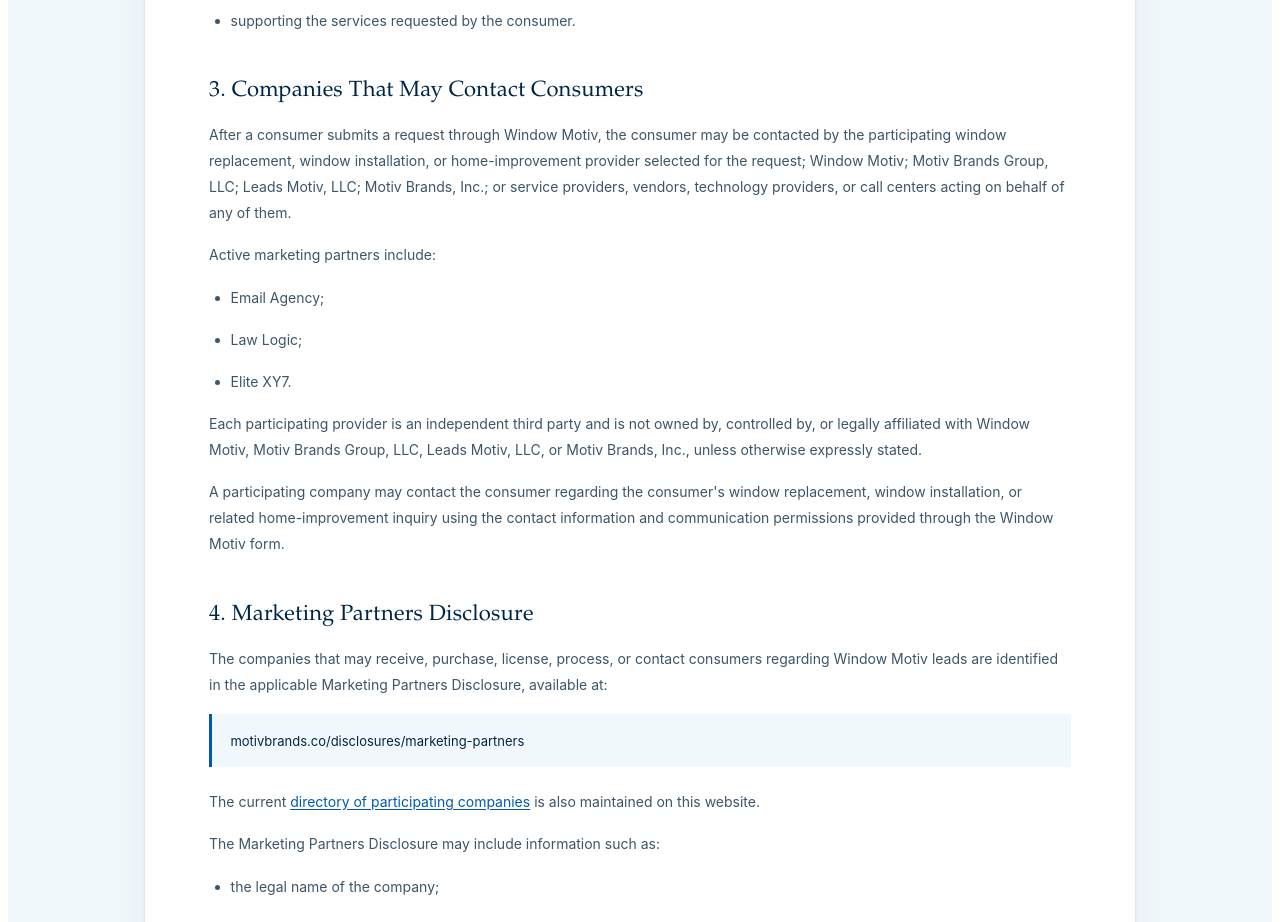
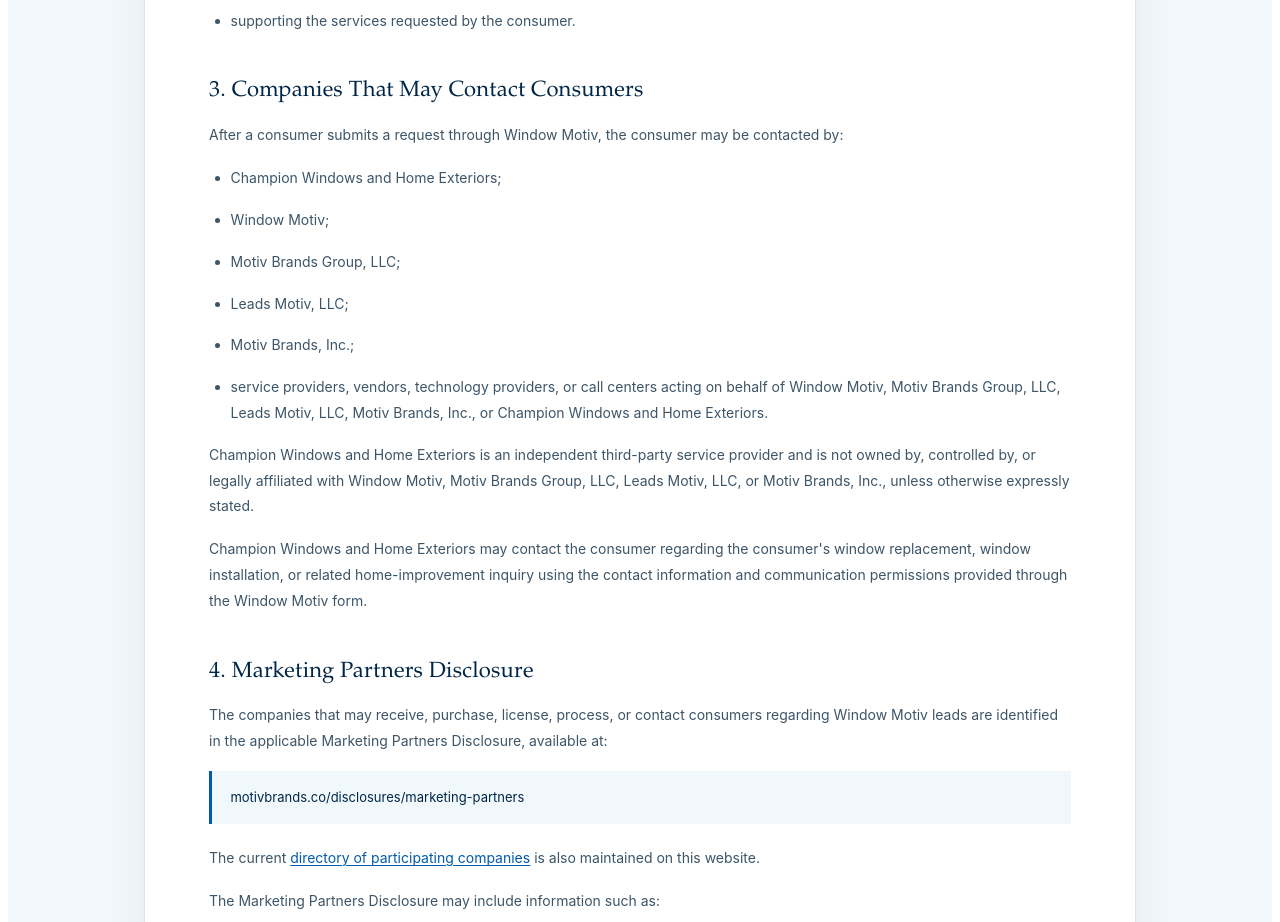
Before and after one commit to Kevin95-ux/motive, a website: page disclosures/marketing-partners.html in a window 1280 px wide. Shown: the part 1920-2842 px from the top of the page. Drawn offline with Linux system fonts and the light colour scheme.

Commit message:
reverted marketing #3

```diff
--- a/disclosures/marketing-partners.html
+++ b/disclosures/marketing-partners.html
@@ -2704,19 +2704,27 @@
         <li>supporting the services requested by the consumer.</li>
       </ul>
       <h2>3. Companies That May Contact Consumers</h2>
-      <p>After a consumer submits a request through Window Motiv, the consumer may be contacted by the participating window replacement, window installation, or home-improvement provider selected for the request; Window Motiv; Motiv Brands Group, LLC; Leads Motiv, LLC; Motiv Brands, Inc.; or service providers, vendors, technology providers, or call centers acting on behalf of any of them.</p>
-      <p>Active marketing partners include:</p>
-      <ul>
-        <li>Email Agency;</li>
-      </ul>
-      <ul>
-        <li>Law Logic;</li>
-      </ul>
-      <ul>
-        <li>Elite XY7.</li>
-      </ul>
-      <p>Each participating provider is an independent third party and is not owned by, controlled by, or legally affiliated with Window Motiv, Motiv Brands Group, LLC, Leads Motiv, LLC, or Motiv Brands, Inc., unless otherwise expressly stated.</p>
-      <p>A participating company may contact the consumer regarding the consumer's window replacement, window installation, or related home-improvement inquiry using the contact information and communication permissions provided through the Window Motiv form.</p>
+      <p>After a consumer submits a request through Window Motiv, the consumer may be contacted by:</p>
+      <ul>
+        <li>Champion Windows and Home Exteriors;</li>
+      </ul>
+      <ul>
+        <li>Window Motiv;</li>
+      </ul>
+      <ul>
+        <li>Motiv Brands Group, LLC;</li>
+      </ul>
+      <ul>
+        <li>Leads Motiv, LLC;</li>
+      </ul>
+      <ul>
+        <li>Motiv Brands, Inc.;</li>
+      </ul>
+      <ul>
+        <li>service providers, vendors, technology providers, or call centers acting on behalf of Window Motiv, Motiv Brands Group, LLC, Leads Motiv, LLC, Motiv Brands, Inc., or Champion Windows and Home Exteriors.</li>
+      </ul>
+      <p>Champion Windows and Home Exteriors is an independent third-party service provider and is not owned by, controlled by, or legally affiliated with Window Motiv, Motiv Brands Group, LLC, Leads Motiv, LLC, or Motiv Brands, Inc., unless otherwise expressly stated.</p>
+      <p>Champion Windows and Home Exteriors may contact the consumer regarding the consumer's window replacement, window installation, or related home-improvement inquiry using the contact information and communication permissions provided through the Window Motiv form.</p>
       <h2>4. Marketing Partners Disclosure</h2>
       <p>The companies that may receive, purchase, license, process, or contact consumers regarding Window Motiv leads are identified in the applicable Marketing Partners Disclosure, available at:</p>
       <p class="wl-addr">motivbrands.co/disclosures/marketing-partners</p>
```
